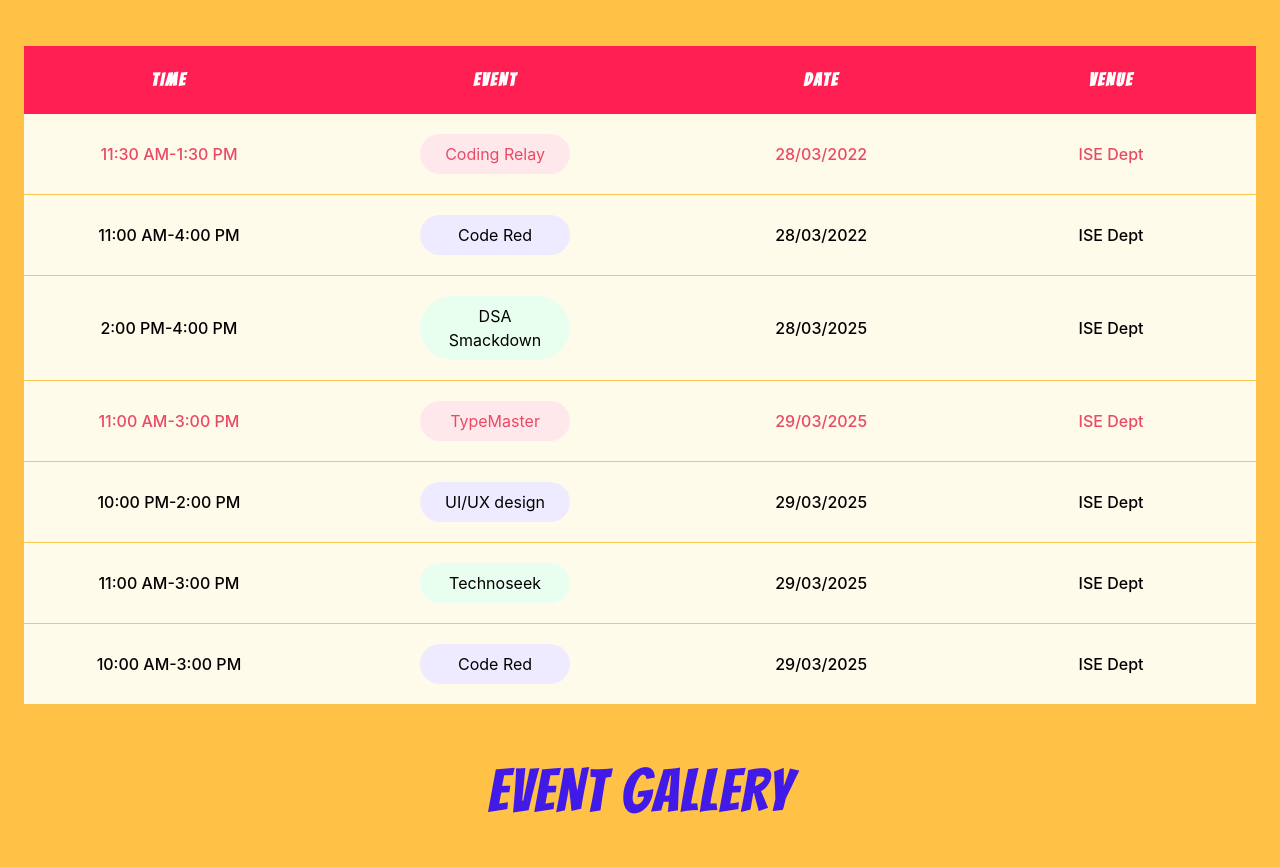
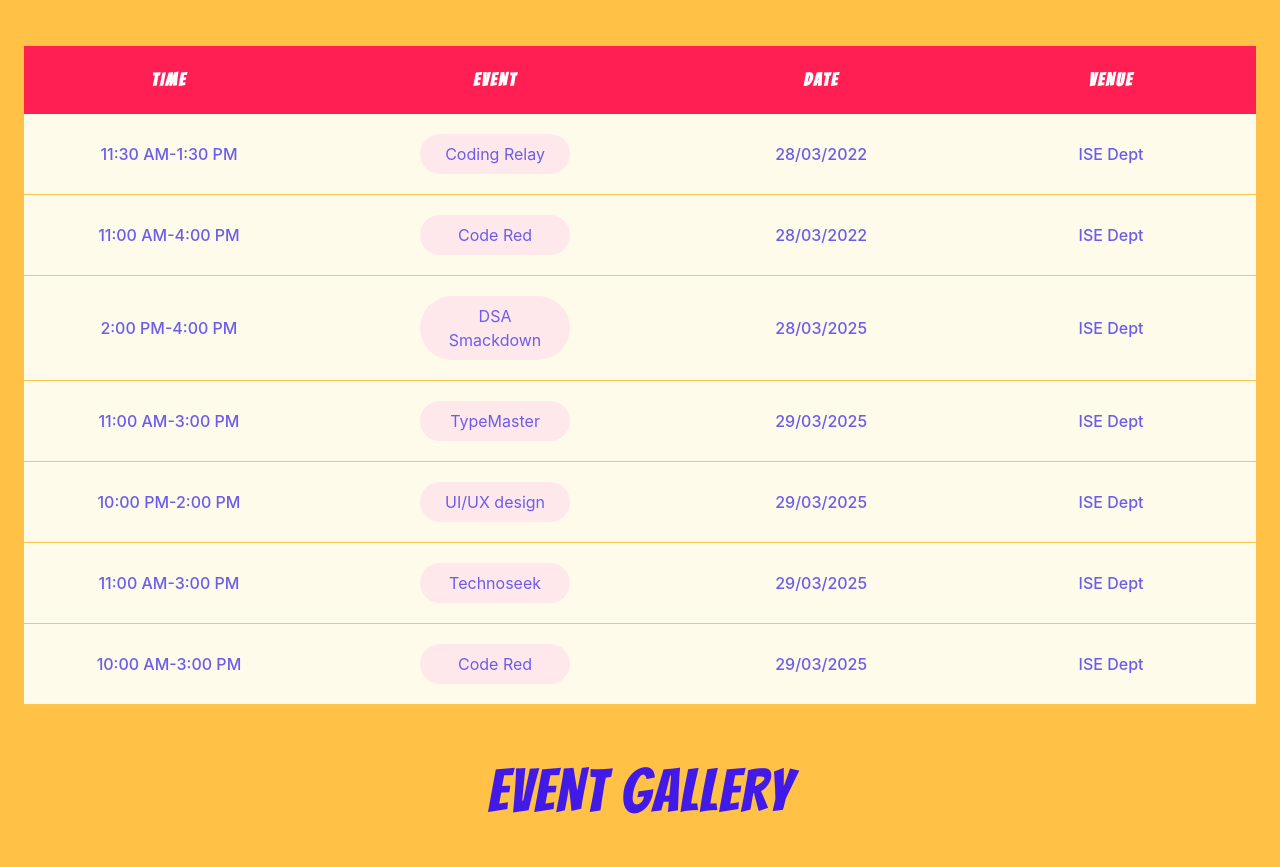
Before and after one commit to Genesis-ISE-DSCE/Catalysis3.0, a React (Vite) app in the folder frontend/: page / in a window 1280 px wide. Shown: the part 2568-3435 px from the top of the page. Built offline with nearby package versions, Linux system fonts and the light colour scheme; no server answers.

Commit message:
updates
Signed-off-by: Khushi Agrawal <149886195+khushiiagrawal@users.noreply.github.com>

```diff
--- a/frontend/src/components/Schedule.jsx
+++ b/frontend/src/components/Schedule.jsx
@@ -82,7 +82,13 @@ export const Schedule = () => {
   const getTextColor = (color) => {
     switch (color) {
       case "red":
-        return "text-[#e94a64]";
+        return "text-[#6b5de9]";
+      case "purple":
+        return "text-[#6b5de9]";
+      case "green":
+        return "text-[#6b5de9]";
+      default:
+        return "text-[#6b5de9]";
     }
   };
 
@@ -91,9 +97,9 @@ export const Schedule = () => {
       case "red":
         return "bg-[#ffe8ec]";
       case "purple":
-        return "bg-[#eeeaff]";
+        return "bg-[#ffe8ec]";
       case "green":
-        return "bg-[#e8fff0]";
+        return "bg-[#ffe8ec]";
       default:
         return "bg-[#ffe8ec]";
     }
```
